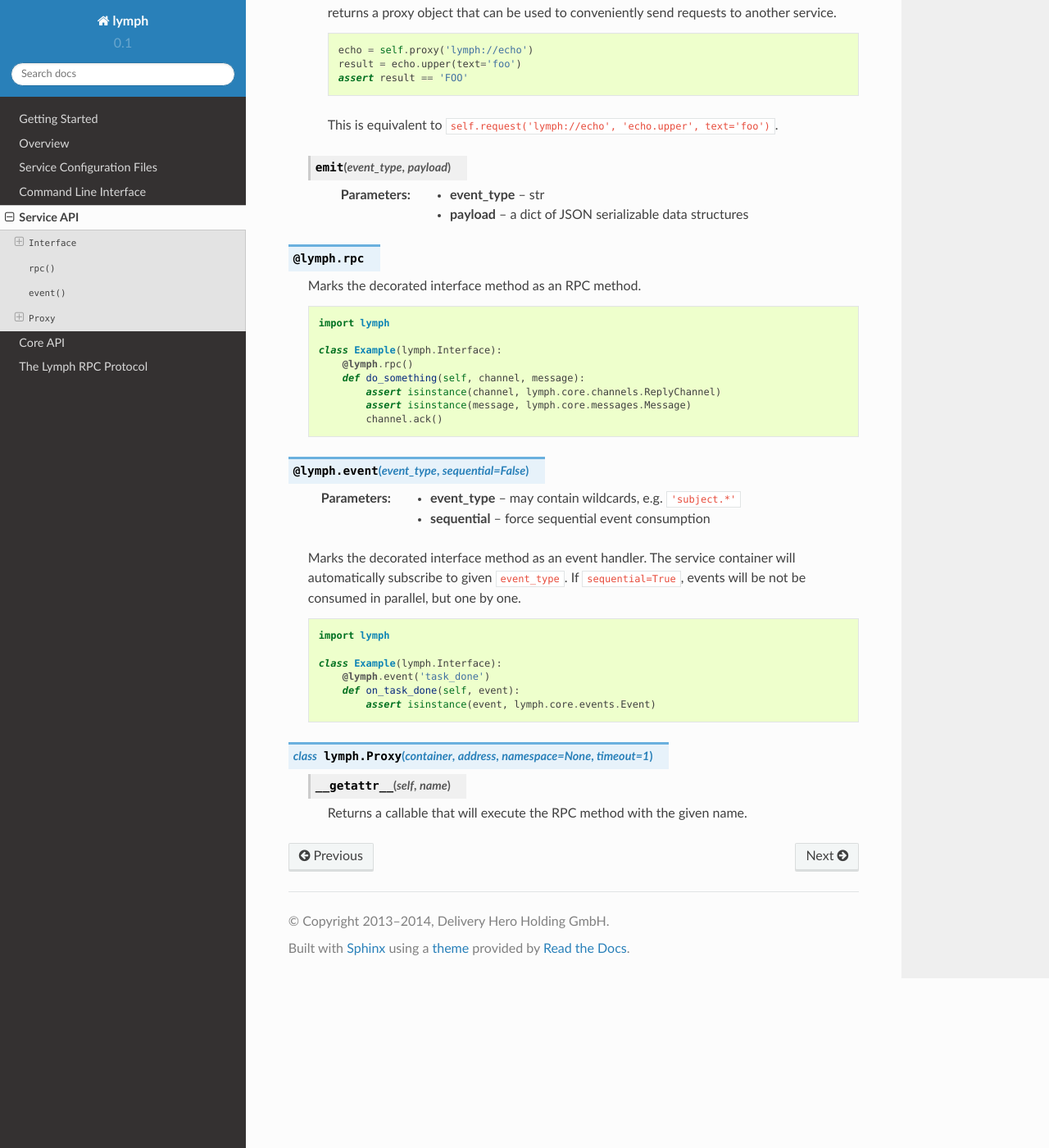
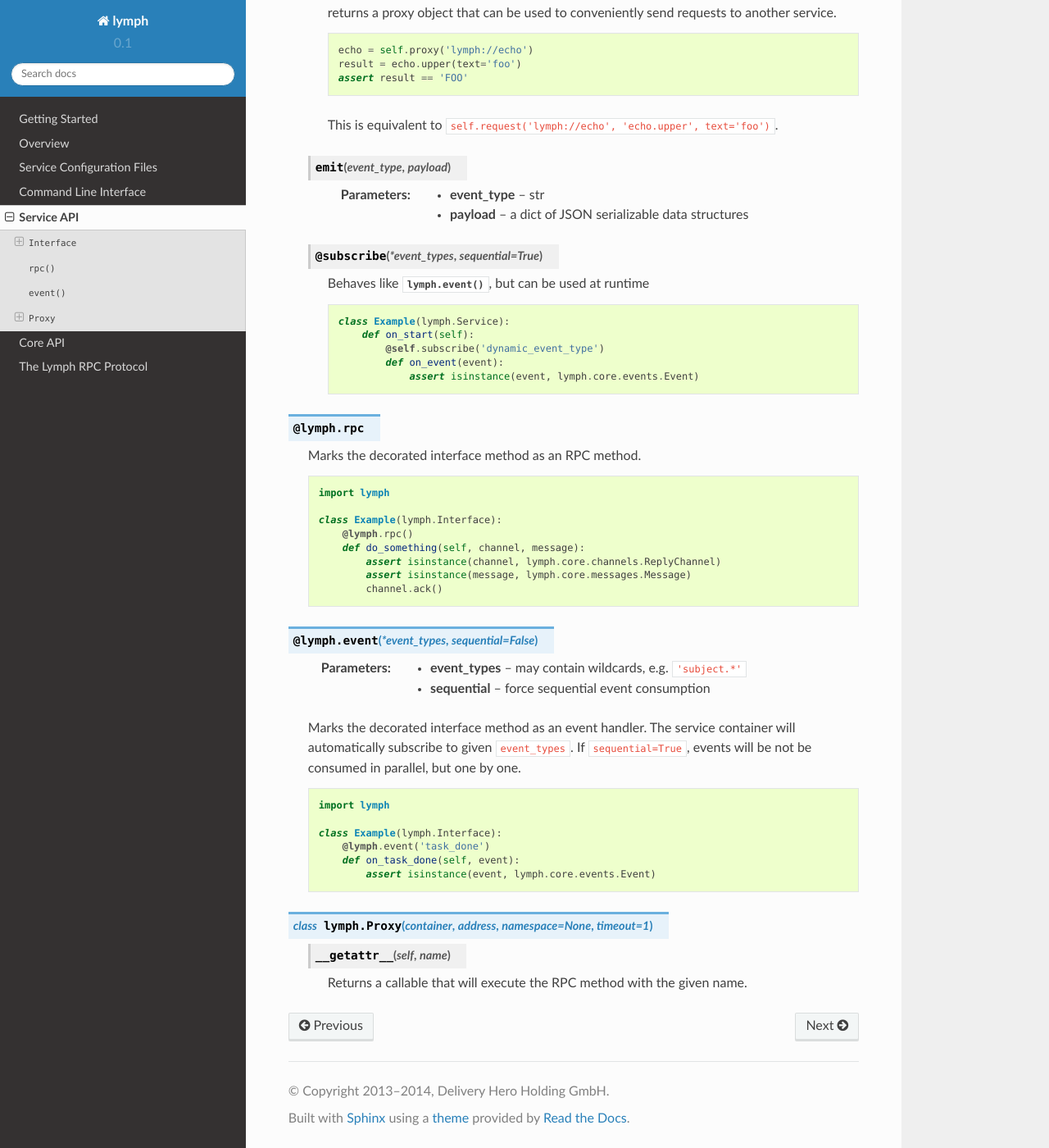
Before and after one commit to deliveryhero/lymph, a Sphinx documentation site: the page built from docs/service_api.rst, in a window 1280 px wide and 1400 px high, scrolled down 1172 px. Shown: the whole window at 82% size. Built offline with Sphinx 7.4.7 and the Read the Docs theme 2.0.0, drawn with Linux system fonts in a browser that asks for light colours; formulas are drawn with MathJax 3.

Commit message:
Documented Interface.subscribe()

```diff
--- a/docs/service_api.rst
+++ b/docs/service_api.rst
@@ -75,6 +75,18 @@ Service API
         :param event_type: str
         :param payload: a dict of JSON serializable data structures
 
+    .. decorator:: subscribe(*event_types, sequential=True)
+
+        Behaves like :func:`lymph.event`, but can be used at runtime
+
+        .. code::
+
+            class Example(lymph.Service):
+                def on_start(self):
+                    @self.subscribe('dynamic_event_type')
+                    def on_event(event):
+                        assert isinstance(event, lymph.core.events.Event)
+
 
 .. decorator:: rpc()
 
@@ -92,13 +104,13 @@ Service API
                 channel.ack()
 
 
-.. decorator:: event(event_type, sequential=False)
+.. decorator:: event(*event_types, sequential=False)
 
-    :param event_type: may contain wildcards, e.g. ``'subject.*'``
+    :param event_types: may contain wildcards, e.g. ``'subject.*'``
     :param sequential: force sequential event consumption
 
     Marks the decorated interface method as an event handler.
-    The service container will automatically subscribe to given ``event_type``.
+    The service container will automatically subscribe to given ``event_types``.
     If ``sequential=True``, events will be not be consumed in parallel, but one by one.
 
     .. code::
```
